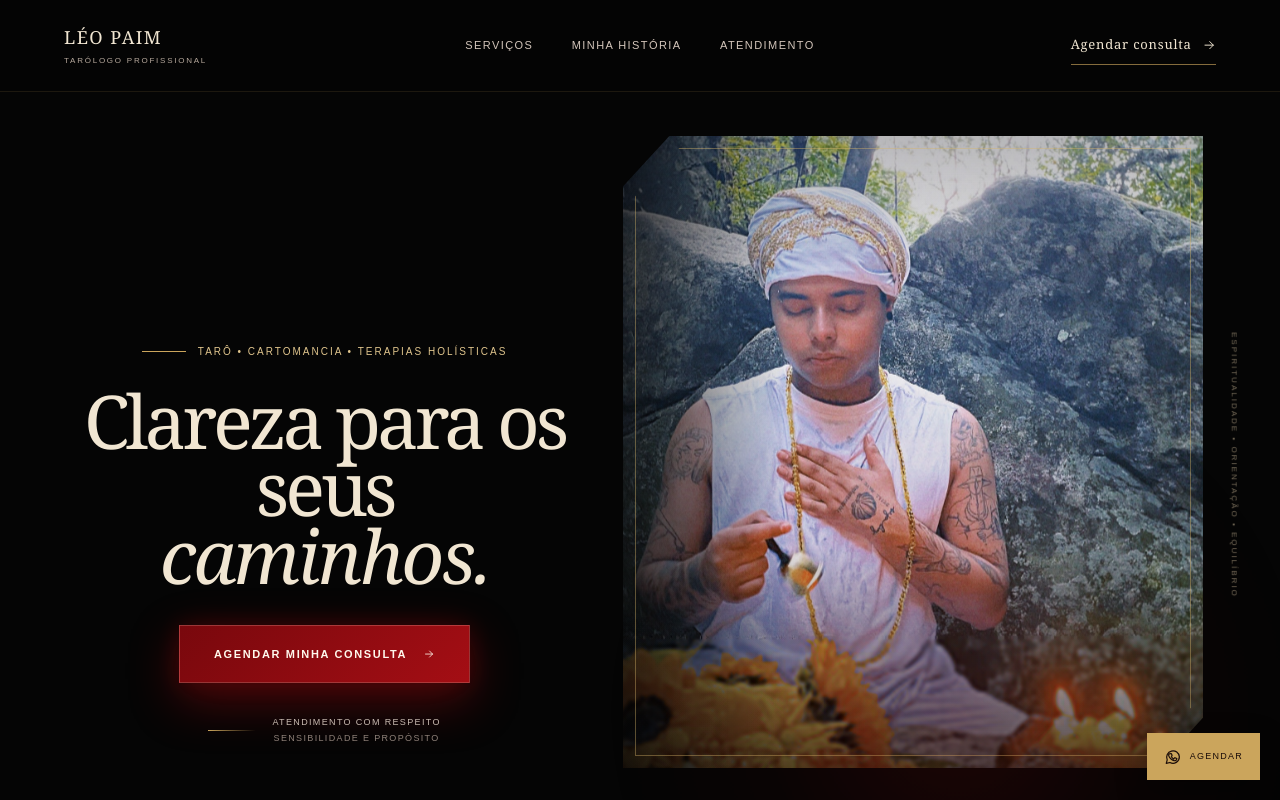
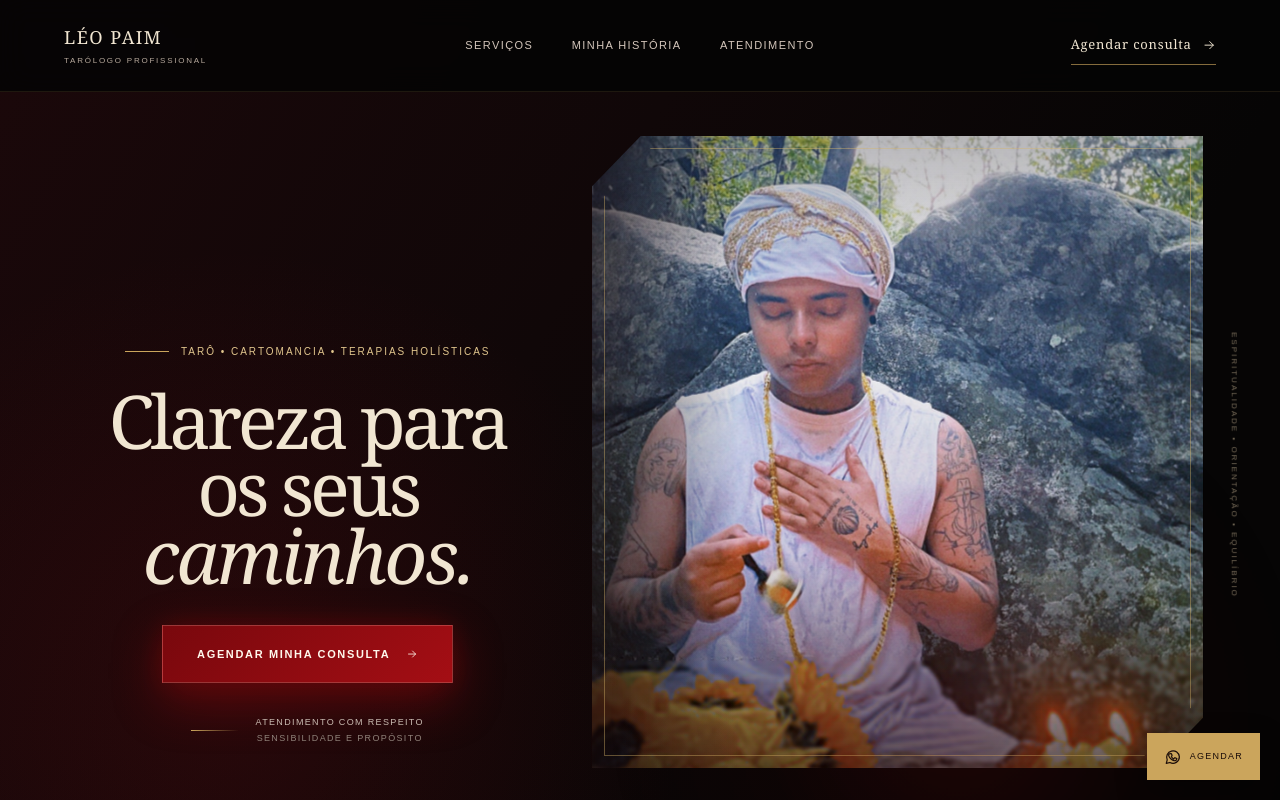
Before and after one commit to estherdalagnol2005-ctrl/leopaimtarologo, a Next.js app: page / in a window 1280 px wide. Shown: the top 800 px of the page. Built offline with nearby package versions, Linux system fonts and the light colour scheme.

Commit message:
Suavizar fundo do hero no desktop

```diff
--- a/app/globals.css
+++ b/app/globals.css
@@ -131,9 +131,11 @@ svg {
 
 .hero {
   align-items: end;
-  background: #050505;
+  background:
+    radial-gradient(circle at 18% 88%, rgba(153, 14, 20, .17), transparent 36%),
+    linear-gradient(118deg, #1b080a 0%, #100708 42%, #060505 78%);
   display: grid;
-  grid-template-columns: minmax(0, .88fr) minmax(460px, 1.12fr);
+  grid-template-columns: minmax(0, .82fr) minmax(480px, 1.18fr);
   min-height: 100svh;
   overflow: hidden;
   padding: 112px clamp(24px, 6vw, 96px) 32px;
@@ -240,6 +242,7 @@ h1 em {
 
 .hero-visual { align-self: end; height: min(79svh, 820px); justify-self: end; max-width: 760px; position: relative; width: 92%; z-index: 1; }
 .photo-frame {
+  box-shadow: -55px 22px 110px rgba(107, 9, 14, .2);
   clip-path: polygon(8% 0, 100% 0, 100% 92%, 92% 100%, 0 100%, 0 8%);
   height: 100%;
   overflow: hidden;
@@ -256,8 +259,8 @@ h1 em {
 .photo-frame img { animation: hero-image-drift 16s ease-in-out infinite alternate; height: 100%; object-fit: cover; object-position: 37% 18%; transform: scale(1.012); width: 100%; }
 .photo-vignette {
   background:
-    linear-gradient(90deg, rgba(5, 5, 5, .72) 0%, transparent 28%),
-    linear-gradient(0deg, rgba(5, 5, 5, .68), transparent 35%),
+    linear-gradient(90deg, rgba(20, 7, 8, .62) 0%, transparent 24%),
+    linear-gradient(0deg, rgba(10, 5, 5, .62), transparent 34%),
     linear-gradient(180deg, rgba(5, 5, 5, .22), transparent 24%);
   inset: 0;
   position: absolute;
```
